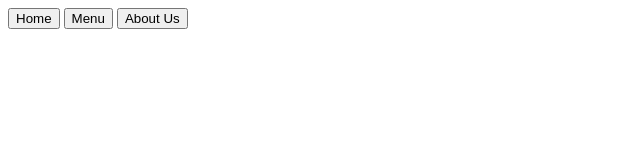
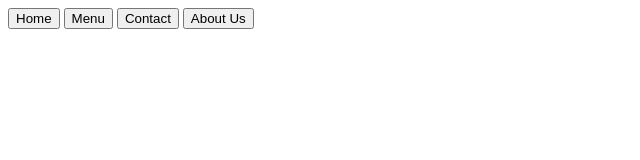
Before and after one commit to MattRangel/restaurant, a website: page src/template.html in a window 1280 px wide. Shown: the whole page, without its empty margins (0-640 px from the left). Drawn offline with Linux system fonts and the light colour scheme.

Commit message:
Add contact button

```diff
--- a/src/template.html
+++ b/src/template.html
@@ -10,6 +10,7 @@
     <nav>
       <button>Home</button>
       <button>Menu</button>
+      <button>Contact</button>
       <button>About Us</button>
     </nav>
   </header>
```
